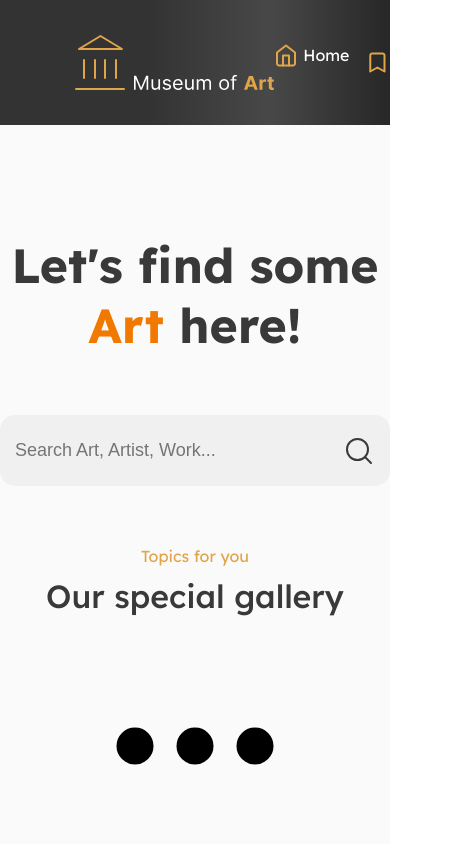
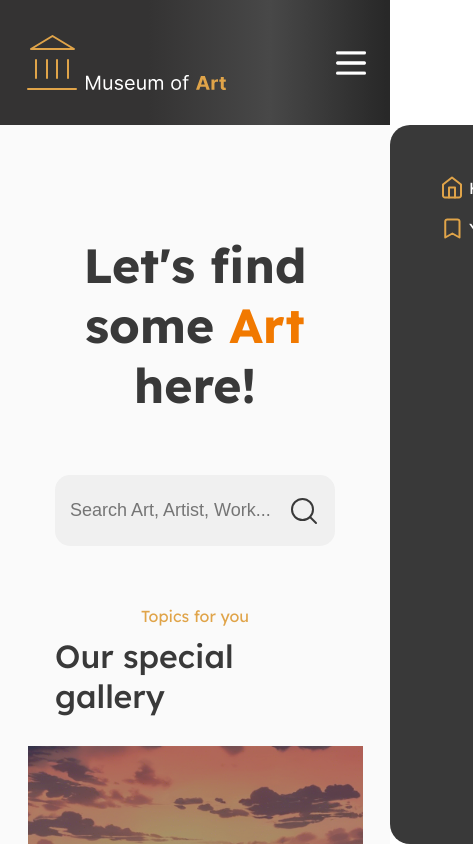
Before and after one commit to Yarik7610/art-museum, a React (Create React App) app: page / in a window 390 px wide. Shown: the top 844 px of the page, 473 px wide, since content can reach past the window. Built offline with nearby package versions, Linux system fonts and the light colour scheme.

Commit message:
Make adaptive home page and create burger menu

```diff
--- a/src/App.css
+++ b/src/App.css
@@ -14,12 +14,58 @@ footer {
 }
 
 header {
+  position: fixed;
+  top: 0;
+  left: 0;
+  width: 100%;
+  z-index: 99;
   background: linear-gradient(90deg, #343333 38.05%, #484848 69.22%, #282828 98.98%);
   .header__content {
     .header__nav {
       color: white;
       display: flex;
       align-items: center;
+      .header__nav__desktop-ul {
+        display: block;
+      }
+      .burger-btn {
+        display: none;
+      }
+      .header__nav__mobile {
+        padding: 50px;
+        border-top-left-radius: 20px;
+        border-bottom-left-radius: 20px;
+        position: fixed;
+        z-index: 99;
+        top: 125px;
+        transform: translateX(100%);
+        right: 0;
+        bottom: 0;
+        width: calc(100% - 125px);
+        background-color: #393939;
+        transition: transform 500ms;
+        .cross-btn {
+          position: absolute;
+          top: 15px;
+          right: 35px;
+        }
+        ul {
+          display: flex;
+          flex-direction: column;
+          align-items: flex-start;
+          gap: 16px;
+          li {
+            display: flex;
+            justify-content: center;
+            align-items: center;
+            gap: 5px;
+          }
+        }
+        &.active {
+          display: block;
+          transform: translateX(0);
+        }
+      }
       ul {
         display: flex;
         gap: 16px;
@@ -40,13 +86,15 @@ footer {
 
 main {
   background-color: #fafafa;
-  padding: 110px 0;
+  padding: 110px 55px;
+  margin-top: 125px;
   .main__content {
     display: flex;
     flex-direction: column;
     gap: 60px;
     align-items: center;
     max-width: 1280px;
+    width: 100%;
     margin: 0 auto 0 auto;
   }
 }
@@ -208,14 +256,25 @@ main {
 
 .other-paintings {
   display: grid;
-  grid-template-columns: repeat(3, minmax(415px, 1fr));
-  gap: 20px;
+  grid-template-columns: repeat(3, 415px);
+  gap: 15px;
 }
 
 .loader {
   margin: 0 auto 0 auto;
   width: 200px;
   height: 200px;
+  img {
+    display: block;
+    width: 100%;
+    height: 100%;
+  }
+}
+
+.burger-btn,
+.cross-btn {
+  width: 40px;
+  height: 40px;
   img {
     display: block;
     width: 100%;
@@ -232,3 +291,48 @@ main {
   justify-content: center;
   align-items: center;
 }
+
+@media (max-width: 1400px) {
+  .painting-cards {
+    .painting-cards__section {
+      justify-content: center;
+    }
+  }
+  .other-paintings {
+    justify-content: center;
+    grid-template-columns: repeat(2, 415px);
+  }
+}
+
+@media (max-width: 960px) {
+  header,
+  footer {
+    .header__content,
+    .footer__content {
+      max-width: 1280px;
+      width: 90%;
+    }
+  }
+  .other-paintings {
+    justify-content: center;
+    grid-template-columns: repeat(1, 415px);
+  }
+}
+
+@media (max-width: 768px) {
+  header {
+    .header__content {
+      .header__nav {
+        .header__nav__desktop-ul {
+          display: none;
+        }
+        .burger-btn {
+          display: block;
+        }
+      }
+    }
+  }
+  .pagination {
+    justify-content: center;
+  }
+}
--- a/src/components/Header.tsx
+++ b/src/components/Header.tsx
@@ -1,28 +1,37 @@
-import { Link } from "react-router-dom"
-import bookmark from "../assets/bookmark.svg"
-import home from "../assets/home.svg"
+import { useEffect, useState } from "react"
+import burger from "../assets/burger.svg"
+import cross from "../assets/cross.svg"
 import logo from "../assets/logo.svg"
+import { HeaderLinks } from "./HeaderLinks"
 
 export const Header = () => {
+  const [open, setOpen] = useState(false)
+
+  useEffect(() => {
+    if (open) document.body.classList.add("active")
+    else document.body.classList.remove("active")
+    return () => {
+      document.body.classList.remove("active")
+    }
+  }, [open])
+
   return (
     <header>
       <div className="header__content">
         <img src={logo} alt="Museum of art" />
         <nav className="header__nav">
-          <ul>
-            <Link to="/">
-              <li>
-                <img src={home} alt="Home icon" />
-                <span>Home</span>
-              </li>
-            </Link>
-            <Link to="/favourites">
-              <li>
-                <img src={bookmark} alt="Bookmark icon" />
-                <span>Your favourites</span>
-              </li>
-            </Link>
-          </ul>
+          <div className="header__nav__desktop-ul">
+            <HeaderLinks />
+          </div>
+          <button onClick={() => setOpen(true)} className="burger-btn">
+            <img src={burger} alt="Burger icon"></img>
+          </button>
+          <div className={`header__nav__mobile ${open ? "active" : ""}`}>
+            <button className="cross-btn" onClick={() => setOpen(false)}>
+              <img src={cross} alt="Cross icon"></img>
+            </button>{" "}
+            <HeaderLinks />
+          </div>
         </nav>
       </div>
     </header>
--- /dev/null
+++ b/src/components/HeaderLinks.tsx
@@ -0,0 +1,22 @@
+import { Link } from "react-router-dom"
+import bookmark from "../assets/bookmark.svg"
+import home from "../assets/home.svg"
+
+export const HeaderLinks = () => {
+  return (
+    <ul>
+      <Link to="/">
+        <li>
+          <img src={home} alt="Home icon" />
+          <span>Home</span>
+        </li>
+      </Link>
+      <Link to="/favourites">
+        <li>
+          <img src={bookmark} alt="Bookmark icon" />
+          <span>Your favourites</span>
+        </li>
+      </Link>
+    </ul>
+  )
+}
--- a/src/components/OtherPaintings.tsx
+++ b/src/components/OtherPaintings.tsx
@@ -1,16 +1,15 @@
 import { Painting } from "../pages/Home"
-import { Loader } from "./Loader"
+import { PaintingShortInfo } from "./PaintingShortInfo"
 
 interface OtherPaintingsProps {
   otherPaintings: Painting[]
 }
 export const OtherPaintings: React.FC<OtherPaintingsProps> = ({ otherPaintings }) => {
   return (
-    // <section className="other-paintings">
-    //   {otherPaintings.map((p) => (
-    //     <PaintingShortInfo withImg={true} />
-    //   ))}
-    // </section>
-    <Loader />
+    <section className="other-paintings">
+      {otherPaintings.map((p) => (
+        <PaintingShortInfo withImg={true} />
+      ))}
+    </section>
   )
 }
--- a/src/components/PaintingCardsSection.tsx
+++ b/src/components/PaintingCardsSection.tsx
@@ -1,6 +1,6 @@
 import { Painting } from "../pages/Home"
-import { Loader } from "./Loader"
 import { Pagination } from "./Pagination"
+import { PaintingCard } from "./PaintingCard"
 
 interface PaintingsCardSectionProps {
   paintings: Painting[]
@@ -16,12 +16,11 @@ export const PaintingCardSection: React.FC<PaintingsCardSectionProps> = ({
 }) => {
   return (
     <div className="painting-cards">
-      {/* <section className="painting-cards__section">
+      <section className="painting-cards__section">
         {paintings.map((p) => (
           <PaintingCard />
         ))}
-      </section> */}
-      <Loader />
+      </section>
       <Pagination totalPaintingsCount={totalPaintingsCount} currentPage={currentPage} setCurrentPage={setCurrentPage} />
     </div>
   )
--- a/src/index.css
+++ b/src/index.css
@@ -6,6 +6,9 @@ body {
   font-optical-sizing: auto;
   font-weight: normal;
   font-style: normal;
+  &.active {
+    overflow: hidden;
+  }
 }
 
 *,
```
Also changed, not shown: src/assets/burger.svg (added), src/assets/cross.svg (added).
